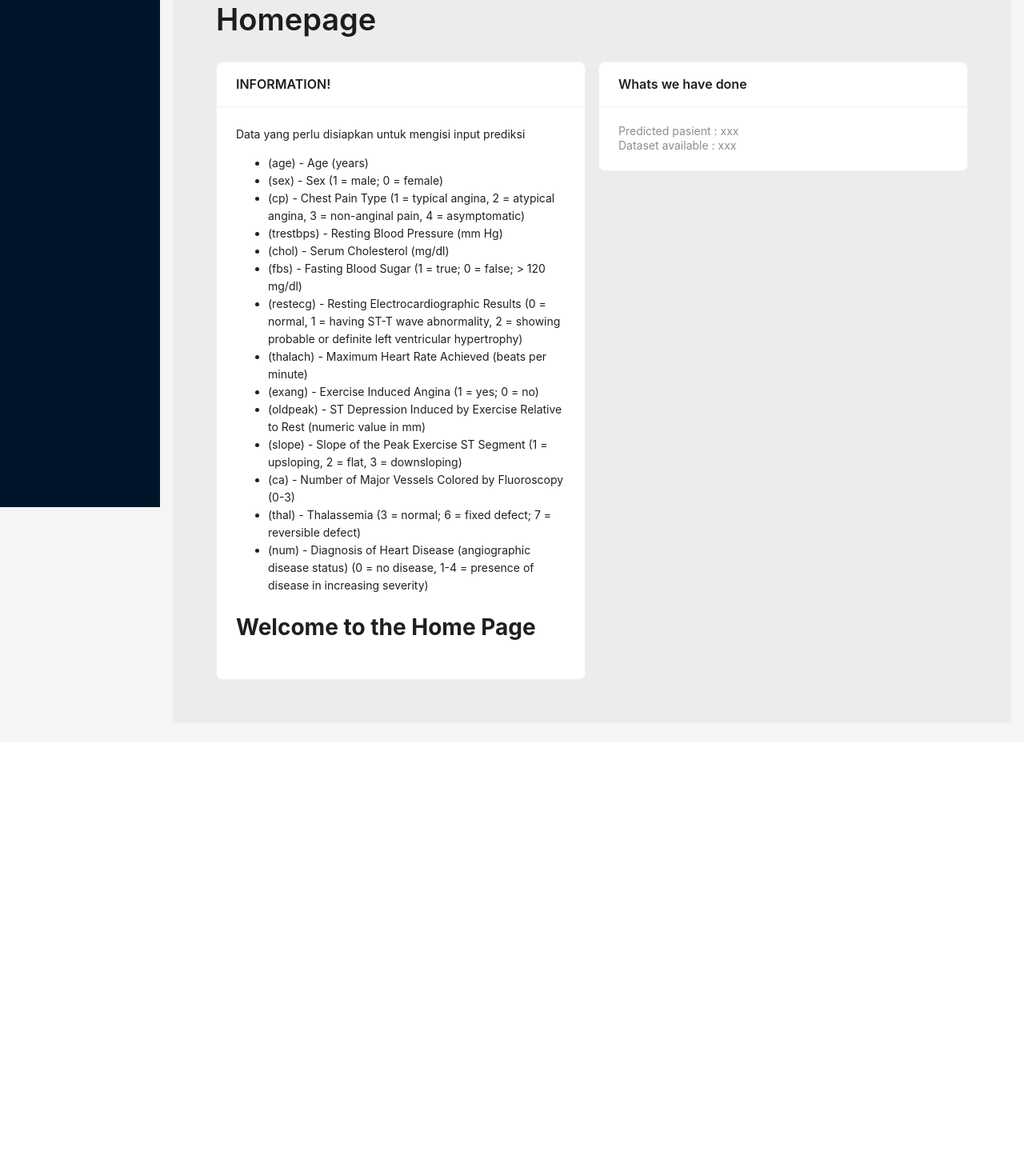
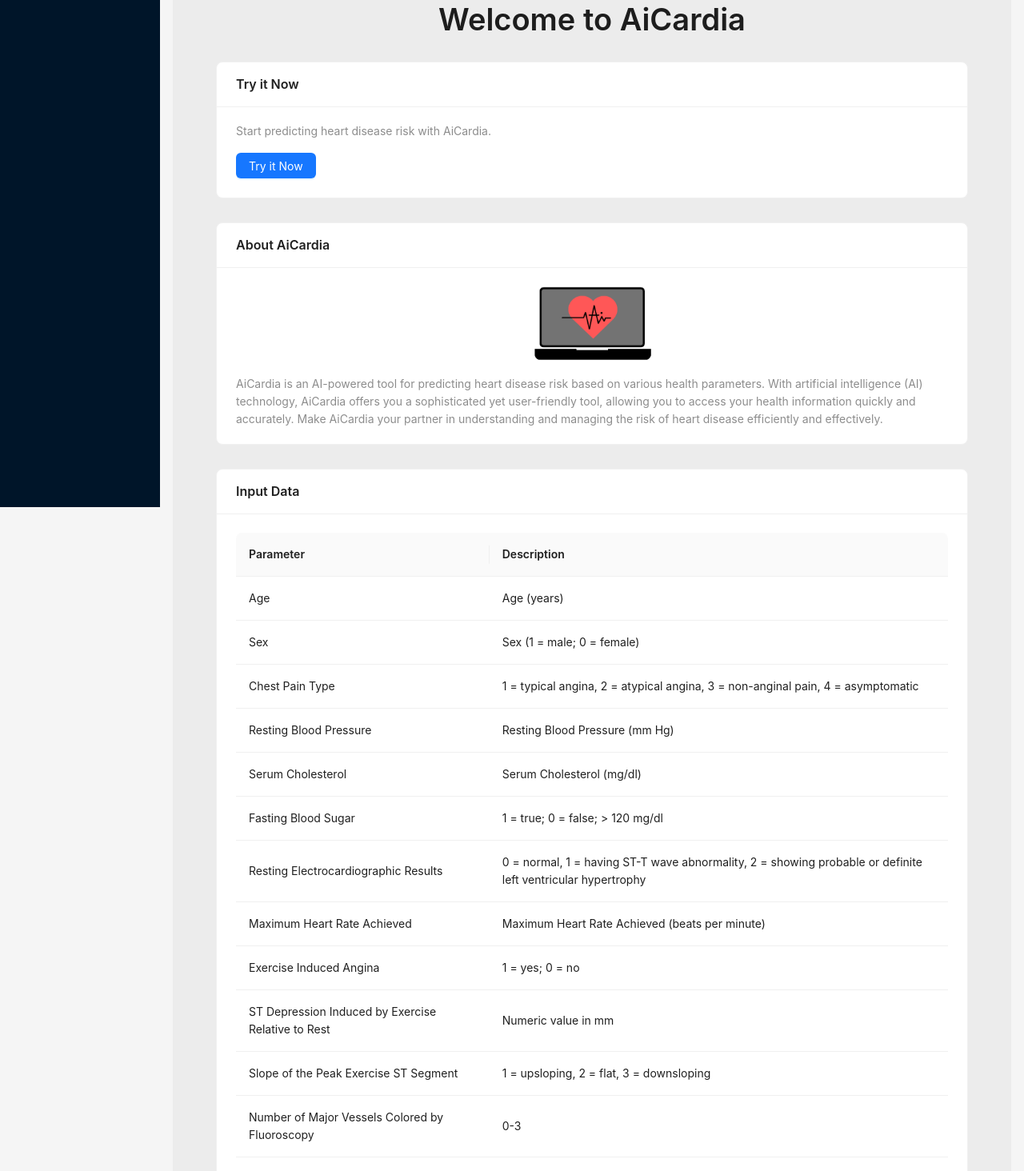
Before and after one commit to befonmario/Frontend-AiCardia, a React (Vite) app: page / in a window 1280 px wide. Shown: the part 166-1630 px from the top of the page at 80% size. Before the commit the page ends 1094 px from the top, so only its background shows below. Built offline with nearby package versions, Linux system fonts and the light colour scheme.

Commit message:
update pages 2

```diff
--- a/pages/Home.jsx
+++ b/pages/Home.jsx
@@ -1,49 +1,91 @@
 import React from 'react';
-import { Card, Col, Row } from 'antd';
+import { Card, Col, Row, Table, Button } from 'antd';
 import Title from 'antd/es/typography/Title';
 import Sidebar from '../components/Sidebar';
 import { useAuth } from '../contexts/AuthContext';
+import { Link } from 'react-router-dom';
+import AiCardiaLogo from '../src/assets/AiCardia_logo.png';
 
 const { Meta } = Card;
 
 const Home = () => {
   const { role } = useAuth();
+
+  // Data untuk input prediksi
+  const inputData = [
+    { Parameter: 'Age', description: 'Age (years)' },
+    { Parameter: 'Sex', description: 'Sex (1 = male; 0 = female)' },
+    { Parameter: 'Chest Pain Type', description: '1 = typical angina, 2 = atypical angina, 3 = non-anginal pain, 4 = asymptomatic' },
+    { Parameter: 'Resting Blood Pressure', description: 'Resting Blood Pressure (mm Hg)' },
+    { Parameter: 'Serum Cholesterol', description: 'Serum Cholesterol (mg/dl)' },
+    { Parameter: 'Fasting Blood Sugar', description: '1 = true; 0 = false; > 120 mg/dl' },
+    { Parameter: 'Resting Electrocardiographic Results', description: '0 = normal, 1 = having ST-T wave abnormality, 2 = showing probable or definite left ventricular hypertrophy' },
+    { Parameter: 'Maximum Heart Rate Achieved', description: 'Maximum Heart Rate Achieved (beats per minute)' },
+    { Parameter: 'Exercise Induced Angina', description: '1 = yes; 0 = no' },
+    { Parameter: 'ST Depression Induced by Exercise Relative to Rest', description: 'Numeric value in mm' },
+    { Parameter: 'Slope of the Peak Exercise ST Segment', description: '1 = upsloping, 2 = flat, 3 = downsloping' },
+    { Parameter: 'Number of Major Vessels Colored by Fluoroscopy', description: '0-3' },
+    { Parameter: 'Thalassemia', description: '3 = normal; 6 = fixed defect; 7 = reversible defect' },
+    { Parameter: 'Diagnosis of Heart Disease', description: '0 = no disease, 1-4 = presence of disease in increasing severity' },
+  ];
+
+  // Kolom untuk tabel input data
+  const columns = [
+    {
+      title: 'Parameter',
+      dataIndex: 'Parameter',
+      key: 'Parameter',
+    },
+    {
+      title: 'Description',
+      dataIndex: 'description',
+      key: 'description',
+    },
+  ];
+
   return (
     <>
       <Sidebar>
         <div style={{ background: '#ECECEC', padding: '30px' }}>
-          <Title span={24} style={{ marginBottom: '30px' }}>Homepage</Title>
+          <Title span={24} style={{ marginBottom: '30px', textAlign: 'center' }}>Welcome to AiCardia</Title>
+          <Row gutter={16}>
+            <Col span={24}>
+              <Card title="Try it Now">
+                <Meta description="Start predicting heart disease risk with AiCardia." />
+                <Link to="/input-predict"> {/* Link to input predict page */}
+                  <Button type="primary" style={{marginTop: '20px'}}>Try it Now</Button> {/* Button to navigate to input predict page */}
+                </Link>
+              </Card>
+            </Col>
+          </Row>
+          <Row gutter={16} style={{ marginTop: '30px' }}>
+            <Col span={24}>
+              <Card title="About AiCardia">
+                <div style={{ display: 'flex', justifyContent: 'center', marginBottom: '10px' }}>
+                  <img src={AiCardiaLogo} alt="AiCardia Logo" style={{ width: '150px', marginBottom: '10px' }} />
+                </div>
+                <Meta description="AiCardia is an AI-powered tool for predicting heart disease risk based on various health parameters. With artificial intelligence (AI) technology, AiCardia offers you a sophisticated yet user-friendly tool, allowing you to access your health information quickly and accurately. Make AiCardia your partner in understanding and managing the risk of heart disease efficiently and effectively." />
+              </Card>
+            </Col>
+          </Row>
+          <Row gutter={16} style={{ marginTop: '30px' }}>
+            <Col span={24}>
+              <Card title="Input Data" style={{ marginBottom: '30px' }}>
+                <Table columns={columns} dataSource={inputData} pagination={false} />
+              </Card>
+            </Col>
+          </Row>
           <Row gutter={16}>
             <Col span={12}>
-              <Card title="INFORMATION!">
-                <Row> Data yang perlu disiapkan untuk mengisi input prediksi</Row>
-                <ul>
-                  <li>(age) - Age (years)</li>
-                  <li>(sex) - Sex (1 = male; 0 = female)</li>
-                  <li>(cp) - Chest Pain Type (1 = typical angina, 2 = atypical angina, 3 = non-anginal pain, 4 = asymptomatic)</li>
-                  <li>(trestbps) - Resting Blood Pressure (mm Hg)</li>
-                  <li>(chol) - Serum Cholesterol (mg/dl)</li>
-                  <li>(fbs) - Fasting Blood Sugar (1 = true; 0 = false; &gt; 120 mg/dl)</li>
-                  <li>(restecg) - Resting Electrocardiographic Results (0 = normal, 1 = having ST-T wave abnormality, 2 = showing probable or definite left ventricular hypertrophy)</li>
-                  <li>(thalach) - Maximum Heart Rate Achieved (beats per minute)</li>
-                  <li>(exang) - Exercise Induced Angina (1 = yes; 0 = no)</li>
-                  <li>(oldpeak) - ST Depression Induced by Exercise Relative to Rest (numeric value in mm)</li>
-                  <li>(slope) - Slope of the Peak Exercise ST Segment (1 = upsloping, 2 = flat, 3 = downsloping)</li>
-                  <li>(ca) - Number of Major Vessels Colored by Fluoroscopy (0-3)</li>
-                  <li>(thal) - Thalassemia (3 = normal; 6 = fixed defect; 7 = reversible defect)</li>
-                  <li>(num) - Diagnosis of Heart Disease (angiographic disease status) (0 = no disease, 1-4 = presence of disease in increasing severity)</li>
-                </ul>
-                <div>
-                  <h1>Welcome to the Home Page</h1>
-                  {role === 'admin' && <p>You are logged in as an admin.</p>}
-                  {role === 'staff' && <p>You are logged in as a staff member.</p>}
-                </div>
+              <Card title="Output Data">
+                <Meta description="Predicted patient: xxx" />
+                <Meta description="Dataset available: xxx" />
               </Card>
             </Col>
             <Col span={12}>
-              <Card title="Whats we have done">
-                <Meta description="Predicted pasient : xxx" />
-                <Meta description="Dataset available : xxx" />
+              <Card title="User Role">
+                {role === 'admin' && <p>You are logged in as an admin.</p>}
+                {role === 'staff' && <p>You are logged in as a staff member.</p>}
               </Card>
             </Col>
           </Row>
--- a/pages/InputPredict.jsx
+++ b/pages/InputPredict.jsx
@@ -1,25 +1,32 @@
-import React, { useState } from 'react';
+import React, {useState} from 'react';
 import Title from 'antd/es/typography/Title';
 import { useNavigate } from 'react-router-dom';
-import { Row, Button, Form, Input, Radio, Select, Checkbox, Card } from 'antd';
+import { Row, Button, Form, Input, Radio, Select, Card } from 'antd';
 import Sidebar from '../components/Sidebar';
 
 const InputPredict = () => {
-  const [isChecked, setIsChecked] = useState(false);
   const navigate = useNavigate();
+  const [formData, setFormData] = useState({});
   const handlePredict = () => {
     console.log('Predict button clicked!');
+    console.log('Form Data:', formData);
     navigate('/output-predict');
   };
 
-  const validateNumber = (rule, value, callback) => {
-    const regex = /^[0-9]*$/;
-    if (!regex.test(value)) {
-      callback('Hanya masukkan angka!');
+  const validateNumberRange = (rule, value, min, max, type = 'int') => {
+    return new Promise((resolve, reject) => {
+      let regex = /^[0-9]*$/;
+      if (type === 'float') {
+        regex = /^[0-9]*\.?[0-9]+$/;
+      }
+      if (!regex.test(value) || value < min || value > max) {
+        reject(`Please enter a valid number between ${min} and ${max}!`);
       } else {
-      callback();
+        resolve();
       }
+    });
   };
+
 
   return (
     <>
@@ -28,153 +35,199 @@ const InputPredict = () => {
           <Row span={24} style={{ maxWidth: '800px' }}>
             <Title level={2} span={24} style={{ marginBottom: '30px' }}>Input Variable</Title>
           </Row>
-        <div style={{ padding: '20px'}}>
+          <div style={{ padding: '20px' }}>
             <Card>
               <Form
-              labelCol={{
-                span: 8,
-              }}
-              wrapperCol={{
-                span: 8,
-              }}
-              layout="horizontal"
+                labelCol={{ span: 24 }}
+                wrapperCol={{ span: 24 }}
+                layout="vertical"
                 style={{
                   display: 'flex',
                   flexDirection: 'column',
+                  gap: '20px',
                 }}
-              labelAlign="left"
+                onValuesChange={(changedValues, allValues) => {
+                  console.log('Form Values Changed:', allValues);
+                  setFormData(allValues);
+                }}
               >
                 <Form.Item
                   label="Age"
                   name="age"
                   rules={[
                     { required: true, message: 'Please input your age!' },
-                  { validator: validateNumber }
+                    { validator: (rule, value) => validateNumberRange(rule, value, 0, 100) }
                   ]}
+                  style={{ maxWidth: '50%' }}
                 >
                   <div style={{ display: 'flex', alignItems: 'center' }}>
                     <Input id="age" placeholder='age' />
                     <span style={{ marginLeft: '10px' }}>years</span>
                   </div>
                 </Form.Item>
-              <Form.Item label="Gender" name="Gender">
+
+                <Form.Item
+                  label="Gender"
+                  name="Gender"
+                  rules={[{ required: true, message: 'Please select your gender!' }]}
+                  style={{ maxWidth: '50%' }}
+                >
                   <Radio.Group>
-                  <Radio value="option1">Female</Radio>
-                  <Radio value="option2">Male</Radio>
+                    <Radio value="0">Female</Radio>
+                    <Radio value="1">Male</Radio>
                   </Radio.Group>
                 </Form.Item>
-              <Form.Item label="Chest Pain Type" name="chestPainType">
+
+                <Form.Item
+                  label="Chest Pain Type"
+                  name="chestPainType"
+                  rules={[{ required: true, message: 'Please select chest pain type!' }]}
+                  style={{ maxWidth: '50%' }}
+                >
                   <Select placeholder='cp'>
-                  <Select.Option value="option1">1. typical angina</Select.Option>
-                  <Select.Option value="option2">2. atypical angina</Select.Option>
-                  <Select.Option value="option3">3. non-anginal pani</Select.Option>
-                  <Select.Option value="option4">4. asymptomatic</Select.Option>
+                    <Select.Option value="1">1. typical angina</Select.Option>
+                    <Select.Option value="2">2. atypical angina</Select.Option>
+                    <Select.Option value="3">3. non-anginal pain</Select.Option>
+                    <Select.Option value="4">4. asymptomatic</Select.Option>
                   </Select>
                 </Form.Item>
+
                 <Form.Item
                   label="Resting Blood Pressure"
                   name="restingBloodPressure"
                   rules={[
                     { required: true, message: 'Please input your resting blood pressure!' },
-                  { validator: validateNumber }
+                    { validator: (rule, value) => validateNumberRange(rule, value, 90, 200) }
                   ]}
+                  style={{ maxWidth: '50%' }}
                 >
                   <div style={{ display: 'flex', alignItems: 'center' }}>
                     <Input id="restingBloodPressure" placeholder='trestbps' />
                     <span style={{ marginLeft: '10px' }}>mm Hg</span>
                   </div>
                 </Form.Item>
+
                 <Form.Item
                   label="Serum Cholesterol"
                   name="serumCholesterol"
                   rules={[
                     { required: true, message: 'Please input your serum cholesterol!' },
-                  { validator: validateNumber }
+                    { validator: (rule, value) => validateNumberRange(rule, value, 110, 564) }
                   ]}
+                  style={{ maxWidth: '50%' }}
                 >
                   <div style={{ display: 'flex', alignItems: 'center' }}>
                     <Input id="serumCholesterol" placeholder='chol' />
                     <span style={{ marginLeft: '10px' }}>mg/dl</span>
                   </div>
                 </Form.Item>
-              <Form.Item label="Fasting Blood Sugar ?" name="fastingBloodSugar">
-                <Checkbox checked={isChecked} onChange={(e) => setIsChecked(e.target.checked)}>Yes, I have</Checkbox>
+
+                <Form.Item
+                  label="Fasting Blood Sugar"
+                  name="fastingBloodSugar"
+                  rules={[{ required: true, message: 'Please select fasting blood sugar!' }]}
+                  style={{ maxWidth: '50%' }}
+                >
+                  <Radio.Group>
+                    <Radio value="0">No</Radio>
+                    <Radio value="1">Yes</Radio>
+                  </Radio.Group>
                 </Form.Item>
-              {isChecked && (
+
                 <Form.Item
-                  label="fbs"
-                  name="additionalInput"
-                  rules={[
-                    { required: true, message: 'Please input your fasting blood sugar!' },
-                    { validator: validateNumber }
-                  ]}
+                  label="Resting Electrocardiographic Result"
+                  name="restingElectroResult"
+                  rules={[{ required: true, message: 'Please select resting electrocardiographic result!' }]}
+                  style={{ maxWidth: '50%' }}
                 >
-                  <div style={{ display: 'flex', alignItems: 'center' }}>
-                    <Input id="fbs" placeholder='fbs' />
-                    <span style={{ marginLeft: '10px' }}>mg/dl</span>
-                  </div>
-                </Form.Item>
-              )}
-              <Form.Item label="Resting Electrocardiographic Result" name="restingElectroResult">
                   <Select placeholder='restecg'>
-                  <Select.Option value="option1">0. normal</Select.Option>
-                  <Select.Option value="option2">1. having ST-T wave abnormality</Select.Option>
-                  <Select.Option value="option3">2. showing probable or definite left ventricular hypertrophy</Select.Option>
+                    <Select.Option value="0">0. normal</Select.Option>
+                    <Select.Option value="1">1. having ST-T wave abnormality</Select.Option>
+                    <Select.Option value="2">2. showing probable or definite left ventricular hypertrophy</Select.Option>
                   </Select>
                 </Form.Item>
+
                 <Form.Item
                   label="Maximum Heart Rate Achieved"
                   name="maxHeartRate"
                   rules={[
                     { required: true, message: 'Please input your maximum heart rate!' },
-                  { validator: validateNumber }
+                    { validator: (rule, value) => validateNumberRange(rule, value, 0, Infinity) }
                   ]}
+                  style={{ maxWidth: '50%' }}
                 >
                   <div style={{ display: 'flex', alignItems: 'center' }}>
                     <Input id="maxHeartRate" placeholder='thalach' />
                     <span style={{ marginLeft: '10px' }}>beats per minute</span>
                   </div>
                 </Form.Item>
-              <Form.Item label="Exercise Induced Angina" name="exerciseInducedAngina">
+
+                <Form.Item
+                  label="Exercise Induced Angina"
+                  name="exerciseInducedAngina"
+                  rules={[{ required: true, message: 'Please select exercise induced angina!' }]}
+                  style={{ maxWidth: '50%' }}
+                >
                   <Radio.Group>
-                  <Radio value="option1">0. No</Radio>
-                  <Radio value="option2">1. Yes</Radio>
+                    <Radio value="0">No</Radio>
+                    <Radio value="1">Yes</Radio>
                   </Radio.Group>
                 </Form.Item>
+
                 <Form.Item
                   label="ST Depression Induced by Exercise Relative to Rest"
                   name="stDepression"
                   rules={[
                     { required: true, message: 'Please input the ST depression!' },
-                  { validator: validateNumber }
+                    { validator: (rule, value) => validateNumberRange(rule, value, 0, 6.2, 'float') }
                   ]}
+                  style={{ maxWidth: '50%' }}
                 >
                   <Input id="stDepression" placeholder='oldpeak' />
                 </Form.Item>
-              <Form.Item label="Slope of the Peak Exercise ST Segment" name="slope">
+
+                <Form.Item
+                  label="Slope of the Peak Exercise ST Segment"
+                  name="slope"
+                  rules={[{ required: true, message: 'Please select slope of the peak exercise ST segment!' }]}
+                  style={{ maxWidth: '50%' }}
+                >
                   <Select placeholder='slope'>
-                  <Select.Option value="option1">1 = upsloping</Select.Option>
-                  <Select.Option value="option2">2 = flat</Select.Option>
-                  <Select.Option value="option3">3 = downsloping</Select.Option>
+                    <Select.Option value="1">1 = upsloping</Select.Option>
+                    <Select.Option value="2">2 = flat</Select.Option>
+                    <Select.Option value="3">3 = downsloping</Select.Option>
                   </Select>
                 </Form.Item>
-              <Form.Item label="Number of Major Vessels Colored by Fluoroscopy" name="vesselsColored">
+
+                <Form.Item
+                  label="Number of Major Vessels Colored by Fluoroscopy"
+                  name="vesselsColored"
+                  rules={[{ required: true, message: 'Please select number of major vessels colored by fluoroscopy!' }]}
+                  style={{ maxWidth: '50%' }}
+                >
                   <Select placeholder='ca'>
-                  <Select.Option value="option1">1</Select.Option>
-                  <Select.Option value="option2">2</Select.Option>
-                  <Select.Option value="option3">3</Select.Option>
+                    <Select.Option value="0">0</Select.Option>
+                    <Select.Option value="1">1</Select.Option>
+                    <Select.Option value="2">2</Select.Option>
+                    <Select.Option value="3">3</Select.Option>
                   </Select>
                 </Form.Item>
+
                 <Form.Item
                   label="Thalassemia"
                   name="thalassemia"
                   rules={[
-                  { required: true, message: 'Please input the thalassemia!' },
-                  { validator: validateNumber }
+                    { required: true, message: 'Please select the thalassemia!' }
                   ]}
+                  style={{ maxWidth: '50%' }}
                 >
-                <Input id="thalassemia" placeholder='thal' />
+                  <Select placeholder='thal'>
+                    <Select.Option value="3">3</Select.Option>
+                    <Select.Option value="6">6</Select.Option>
+                    <Select.Option value="7">7</Select.Option>
+                  </Select>
                 </Form.Item>
+
                 <Form.Item style={{ alignSelf: 'flex-end' }}>
                   <Button type="primary" onClick={handlePredict}>Predict</Button>
                 </Form.Item>
--- a/pages/OutputPredict.jsx
+++ b/pages/OutputPredict.jsx
@@ -25,10 +25,6 @@ const OutputPredict = () => {
                 <li>0 = no disease</li>
                 <li>1-4 = presence of disease in increasing severity</li>
               </ul>
-              <Row style={{ marginBottom: '10px' }}>Diagnose</Row>
-              <Row style={{ marginLeft: '10px' }}>
-                Lorem ipsum dolor sit amet, consectetur adipiscing elit. Curabitur dapibus suscipit mauris ac posuere. Cras eget ante vitae justo luctus ultricies sed vitae felis. Vivamus scelerisque efficitur turpis, non pretium neque elementum tempor. Cras in porta tellus, sit amet dictum odio. Nunc vulputate malesuada dapibus. In efficitur iaculis ante. Integer tempus pretium lacinia. Sed sagittis felis nisl, sit amet fringilla felis consequat quis. Mauris a tristique velit, eget pulvinar nisi. Nullam id tortor tortor. Etiam eleifend tincidunt sagittis. In lacus massa, sodales vel vulputate at, efficitur at orci. Vestibulum ante ipsum primis in faucibus orci luctus et ultrices posuere cubilia curae; Integer maximus urna quis metus egestas, sit amet sollicitudin nulla gravida.
-              </Row>
             </Card>
             <Row justify="end" style={{ marginTop: '30px' }}>
               <Button type="primary" onClick={handleOkClick}>OK</Button>
```
Lines whose indentation alone changed are shown as unchanged.
